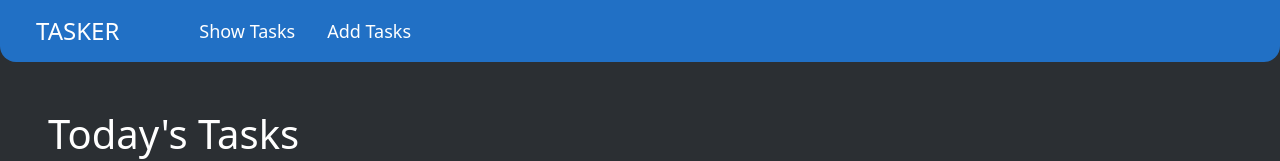
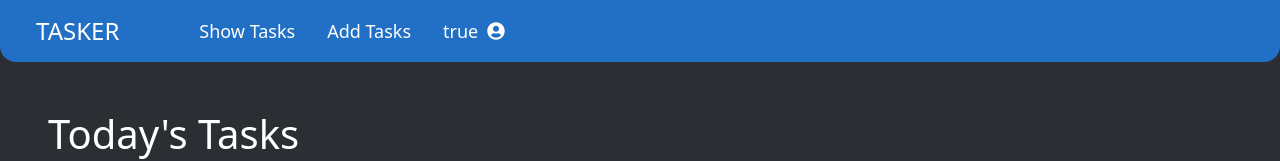
Before and after one commit to ionutprodea/tasker, a React (Vite) app: page / in a window 1280 px wide. Shown: the top 161 px of the page. Built offline with nearby package versions, Linux system fonts and the light colour scheme; no server answers; sample sign-in values are in the browser's storage.

Commit message:
Added username display on menu, logout button functionality

```diff
--- /dev/null
+++ b/src/components/LoggedUser.tsx
@@ -0,0 +1,45 @@
+import { useEffect, useState } from "react";
+import { FaUserCircle } from "react-icons/fa";
+import { useNavigate } from "react-router-dom";
+
+const LoggedUser = () => {
+  const [logoutToggle, setLogoutToggle] = useState(false);
+  const [userName, setUserName] = useState("");
+  const navigate = useNavigate();
+
+  const handleUserClick = () => {
+    setLogoutToggle(!logoutToggle);
+  };
+
+  const handleLogout = () => {
+    sessionStorage.setItem("tasker-auth-token", "");
+    sessionStorage.setItem("tasker-logged-user", "");
+    navigate("/login");
+  };
+
+  useEffect(() => {
+    const loggedUser = sessionStorage.getItem("tasker-logged-user");
+    if (loggedUser) setUserName(loggedUser);
+  }, []);
+
+  return (
+    <div className="user-menu">
+      {userName && (
+        <div>
+          <button className="nav-link" onClick={handleUserClick}>
+            {userName} <FaUserCircle className="mb-1 ms-1 me-1" />
+          </button>
+        </div>
+      )}
+      {logoutToggle && (
+        <div>
+          <button className="nav-link btn logout" onClick={handleLogout}>
+            Logout
+          </button>
+        </div>
+      )}
+    </div>
+  );
+};
+
+export default LoggedUser;
--- a/src/components/Login.tsx
+++ b/src/components/Login.tsx
@@ -34,7 +34,8 @@ const Login = () => {
       })
       .then((response) => {
         console.log(response);
-        sessionStorage.setItem("tasker-auth-token", response.data);
+        sessionStorage.setItem("tasker-auth-token", response.data.token);
+        sessionStorage.setItem("tasker-logged-user", response.data.username);
         navigate("/");
         setLogging(false);
         setFailedLogin("");
--- a/src/components/NavBar.tsx
+++ b/src/components/NavBar.tsx
@@ -1,4 +1,5 @@
 import { Link } from "react-router-dom";
+import LoggedUser from "./LoggedUser";
 
 const NavBar = () => {
   return (
@@ -34,6 +35,9 @@ const NavBar = () => {
                   Add Tasks
                 </Link>
               </li>
+              <li className="nav-item me-3 logged-user">
+                <LoggedUser />
+              </li>
             </ul>
           </div>
         </div>
--- a/src/index.css
+++ b/src/index.css
@@ -98,6 +98,11 @@ h1, h2 {
     color: var(--secondary_color);
 }
 
+@media screen and (min-width: 768px) {
+  .user-menu {
+    display: flex;
+  }
+}
 
 /* Form */
 
```
